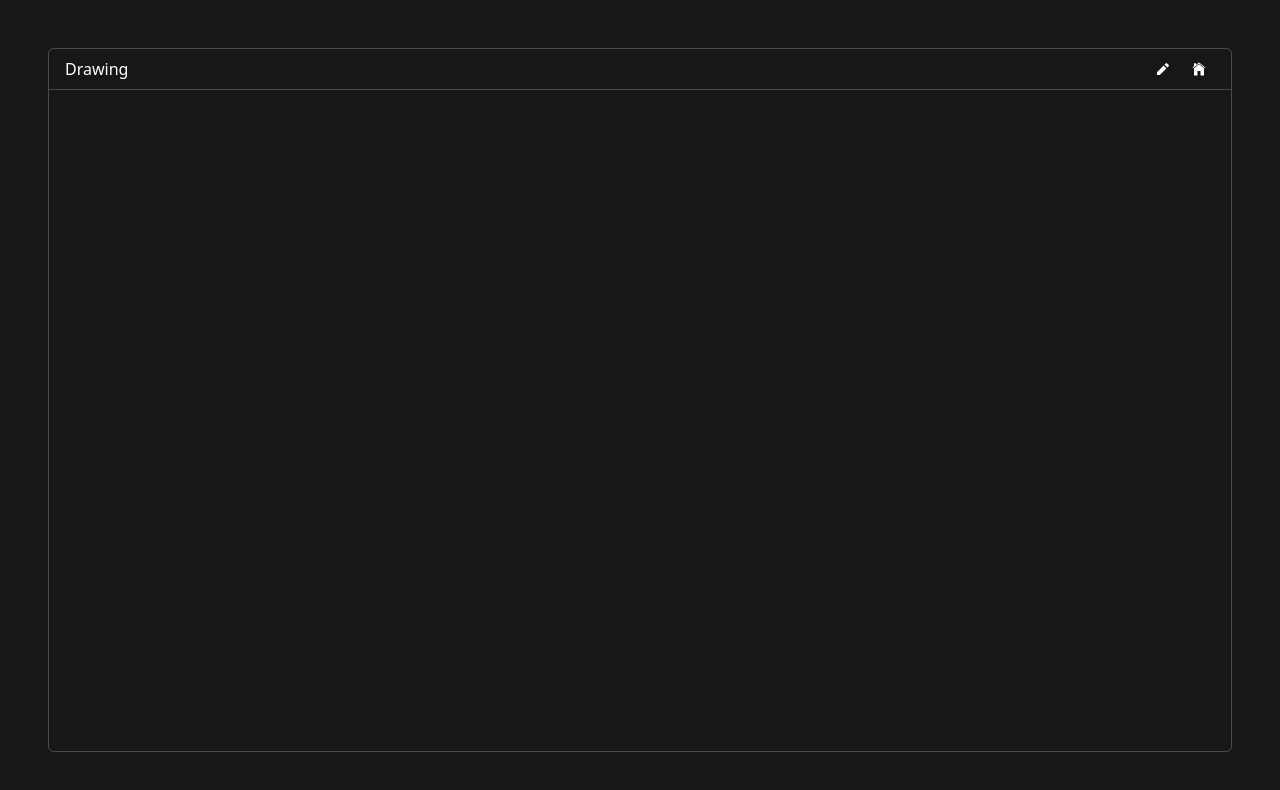
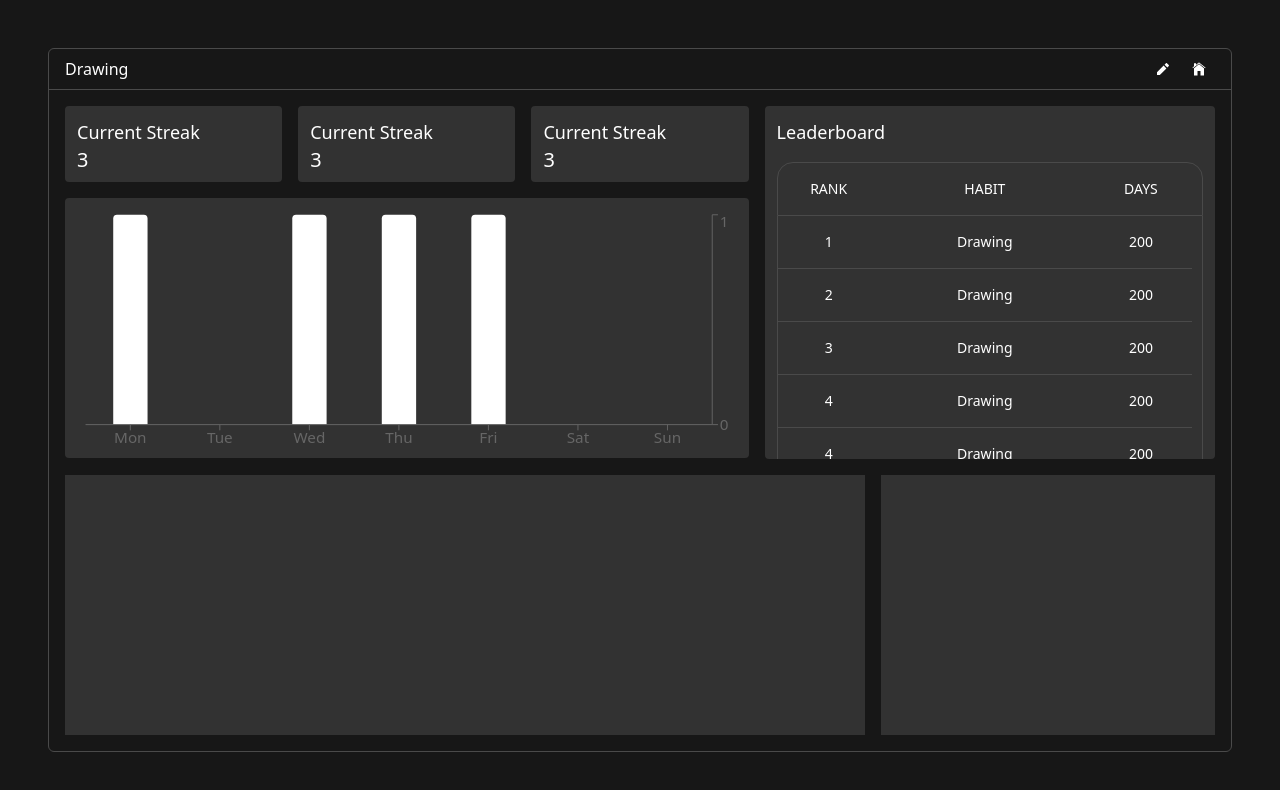
Before and after one commit to hussainali003/Progress-Tracker-Web, a React (Vite) app: page /habit/1 in a window 1280 px wide. Shown: the top 790 px of the page. Built offline with nearby package versions, Linux system fonts and the light colour scheme; sample sign-in values are in the browser's storage.

Commit message:
add: chart and leadboard

```diff
--- a/package.json
+++ b/package.json
@@ -18,6 +18,7 @@
     "react-icons": "^5.5.0",
     "react-modal": "^3.16.3",
     "react-router": "^7.10.1",
+    "recharts": "^3.6.0",
     "tailwindcss": "^4.1.17",
     "yup": "^1.7.1",
     "zustand": "^5.0.9"
@@ -31,6 +32,7 @@
     "eslint-plugin-react-hooks": "^7.0.1",
     "eslint-plugin-react-refresh": "^0.4.24",
     "globals": "^16.5.0",
+    "tailwind-scrollbar": "^4.0.2",
     "vite": "npm:rolldown-vite@7.2.5"
   },
   "overrides": {
--- /dev/null
+++ b/src/Pages/HabitDetail/charts/WeeklyHabitChart.jsx
@@ -0,0 +1,48 @@
+import { Bar, BarChart, ResponsiveContainer, XAxis, YAxis } from "recharts";
+
+// #region Sample data
+const data = [
+  {
+    name: "Mon",
+    uv: 1,
+  },
+  {
+    name: "Tue",
+    uv: 0,
+  },
+  {
+    name: "Wed",
+    uv: 1,
+  },
+  {
+    name: "Thu",
+    uv: 1,
+  },
+  {
+    name: "Fri",
+    uv: 1,
+  },
+  {
+    name: "Sat",
+    uv: 0,
+  },
+  {
+    name: "Sun",
+    uv: 0,
+  },
+];
+
+// #endregion
+const TinyBarChart = () => {
+  return (
+    <ResponsiveContainer>
+      <BarChart className="rounded px-3 pt-3 bg-[#323232]" barSize={36} data={data}>
+        <XAxis dataKey="name" />
+        <YAxis dataKey="uv" width={"auto"} ticks={[0, 1]} domain={[0, 1]} orientation="right" />
+        <Bar dataKey="uv" fill="#FFFFFF" radius={[4, 4, 0, 0]} />
+      </BarChart>
+    </ResponsiveContainer>
+  );
+};
+
+export default TinyBarChart;
--- /dev/null
+++ b/src/Pages/HabitDetail/components/Card.jsx
@@ -0,0 +1,11 @@
+export default function Card({ children, title, description }) {
+  return (
+    <div className="row-span-1 col-span-2 p-3 rounded bg-[#323232]">
+      <div className="items-center gap-2">
+        {children}
+        <p className="text-lg text-white">{title}</p>
+      </div>
+      <p className="text-xl text-white">{description}</p>
+    </div>
+  );
+}
--- a/src/Pages/HabitDetail/index.jsx
+++ b/src/Pages/HabitDetail/index.jsx
@@ -1,11 +1,51 @@
 import { useState } from "react";
+// import { useParams } from "react-router";
 
-import { useParams } from "react-router";
+import WeeklyHabitChart from "./charts/WeeklyHabitChart";
+import Card from "./components/Card";
 import Header from "./components/Header";
 import HabitDetailModal from "./components/modal";
 
+const HABITRANKDATA = [
+  {
+    id: 1,
+    name: "Drawing",
+    totalCompleteDays: 200,
+  },
+  {
+    id: 2,
+    name: "Drawing",
+    totalCompleteDays: 200,
+  },
+  {
+    id: 3,
+    name: "Drawing",
+    totalCompleteDays: 200,
+  },
+  {
+    id: 4,
+    name: "Drawing",
+    totalCompleteDays: 200,
+  },
+  {
+    id: 4,
+    name: "Drawing",
+    totalCompleteDays: 200,
+  },
+  {
+    id: 5,
+    name: "Drawing",
+    totalCompleteDays: 200,
+  },
+  {
+    id: 6,
+    name: "Drawing",
+    totalCompleteDays: 200,
+  },
+];
+
 export default function HabitDetail() {
-  const { habitId } = useParams();
+  // const { habitId } = useParams();
 
   const [isModalOpen, setIsModalOpen] = useState(false);
 
@@ -13,6 +53,49 @@ export default function HabitDetail() {
     <div className="h-full w-full flex bg-[#171717] p-12">
       <div className="h-full w-full flex flex-col border border-[#4a4a4a] rounded-md">
         <Header onModalOpen={() => setIsModalOpen(true)} />
+        <div className="flex-1 grid grid-rows-7 grid-cols-10 min-h-0 min-w-0 gap-4 p-4">
+          <Card title="Current Streak" description={3} />
+          <Card title="Current Streak" description={3} />
+          <Card title="Current Streak" description={3} />
+          <div className="row-span-4 col-span-4 px-3 pt-3 rounded bg-[#323232] min-h-0 flex flex-col">
+            {/* TITLE */}
+            <p className="mb-4 font-medium text-lg text-white">Leaderboard</p>
+
+            {/* TABLE HEADER */}
+            <div className="flex pl-3 pr-[22px] py-4 rounded-t-2xl text-white border border-[#4a4a4a]">
+              <p className="flex-1 font-medium text-center text-sm">RANK</p>
+              <p className="flex-3 font-medium text-center text-sm">HABIT</p>
+              <p className="flex-1 font-medium text-center text-sm">DAYS</p>
+            </div>
+
+            {/* 🔥 SCROLL AREA */}
+            <div
+              className="flex-1 min-h-0 text-white overflow-y-auto border-x border-[#4a4a4a]
+              scrollbar-thin scrollbar-thumb-neutral-600 scrollbar-track-transparent hover:scrollbar-thumb-neutral-500"
+              style={{ scrollbarGutter: "stable" }}
+            >
+              {HABITRANKDATA.map((habit, index) => (
+                <div
+                  key={habit.id}
+                  className={`flex px-3 py-4 ${
+                    index !== HABITRANKDATA.length - 1 ? "border-b border-[#4a4a4a]" : ""
+                  }`}
+                >
+                  <p className="flex-1 font-medium text-center text-sm">{habit.id}</p>
+                  <p className="flex-3 font-medium text-center text-sm">{habit.name}</p>
+                  <p className="flex-1 font-medium text-center text-sm">
+                    {habit.totalCompleteDays}
+                  </p>
+                </div>
+              ))}
+            </div>
+          </div>
+          <div className="row-span-3 col-span-6">
+            <WeeklyHabitChart />
+          </div>
+          <div className="row-span-3 col-span-7 bg-[#323232]"></div>
+          <div className="row-span-3 col-span-3 bg-[#323232]"></div>
+        </div>
         <HabitDetailModal isModalOpen={isModalOpen} onClose={() => setIsModalOpen(false)} />
       </div>
     </div>
--- a/src/index.css
+++ b/src/index.css
@@ -4,6 +4,8 @@
   --font-inter: Inter, sans-serif;
   /* ... */
 }
+
+@plugin 'tailwind-scrollbar';
 
 html,
 body,
```
Also changed, not shown: 1 other file (tests, documents, lock files or other folders).
